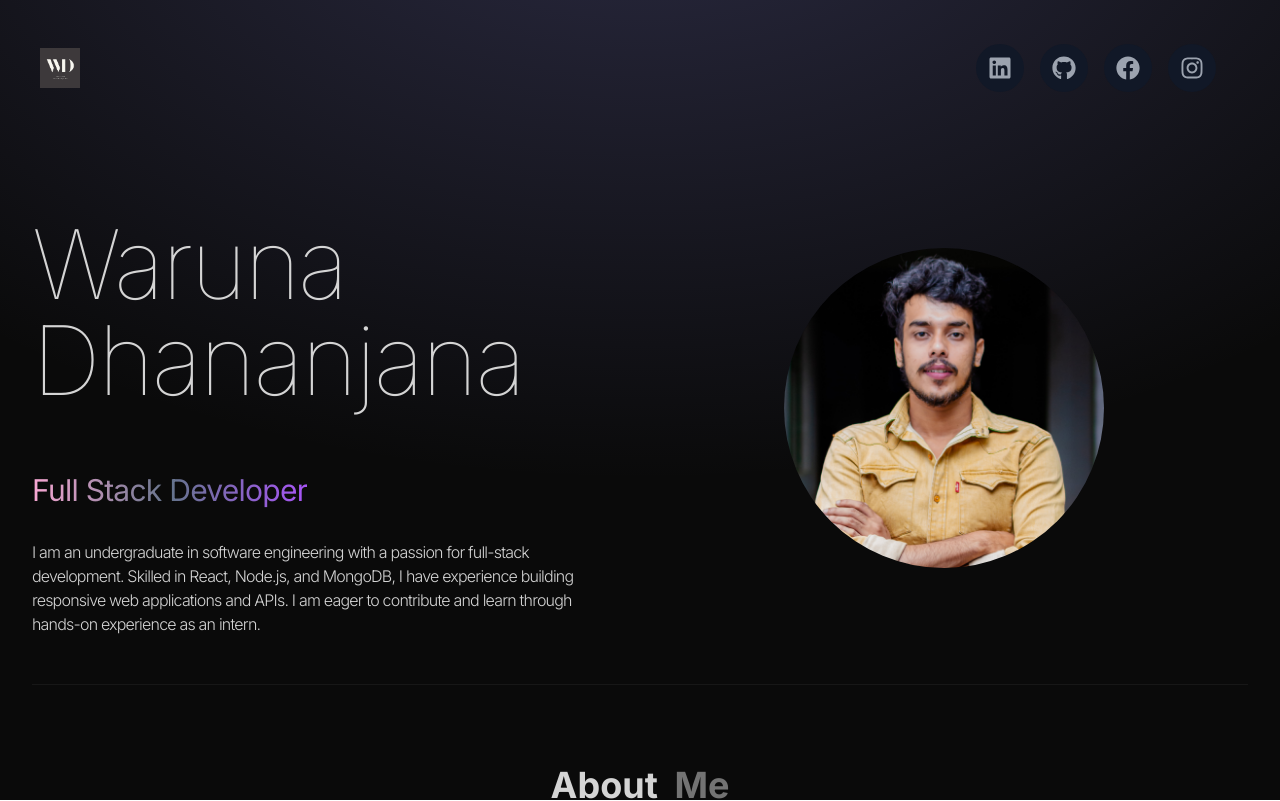
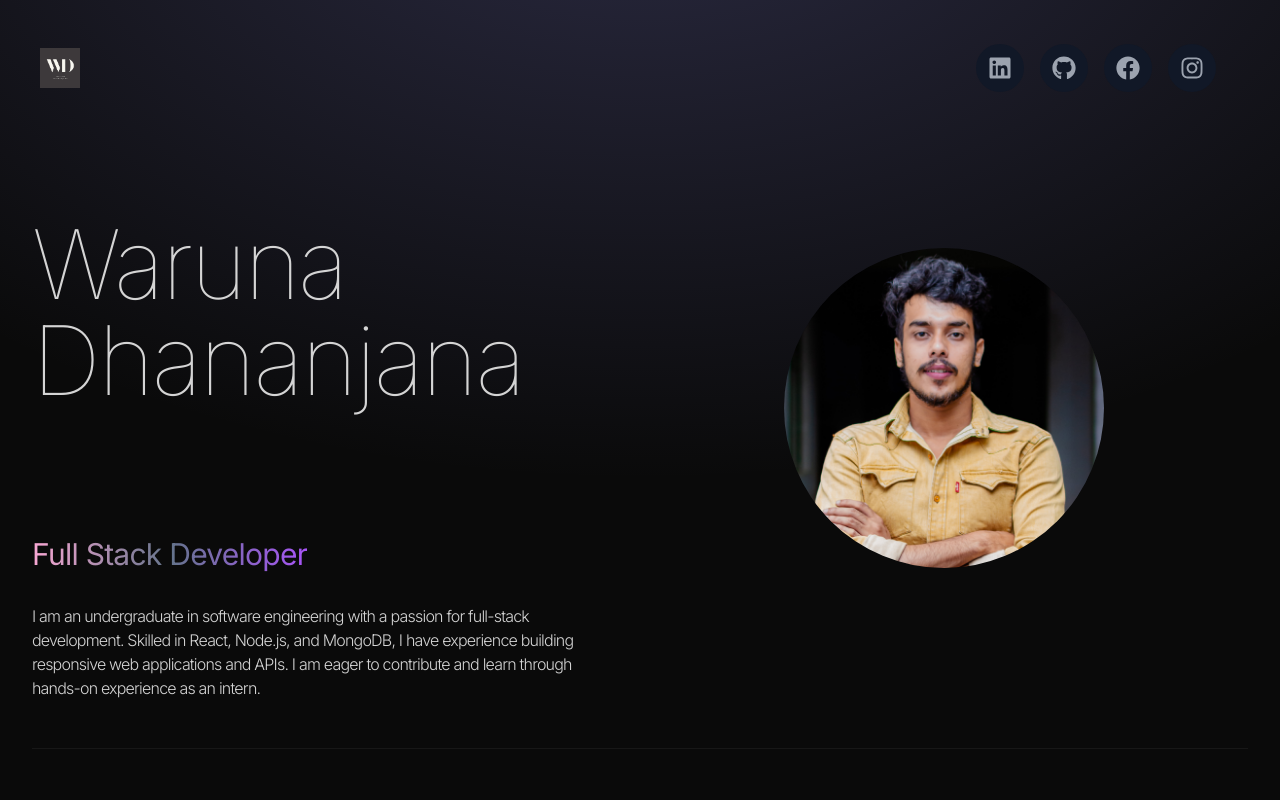
Before and after one commit to warunadhananjana/port--Portfolio, a React (Vite) app: page / in a window 1280 px wide. Shown: the top 801 px of the page. Built offline with nearby package versions, Linux system fonts and the light colour scheme.

Commit message:
profle image change

```diff
--- a/src/Components/Hero.jsx
+++ b/src/Components/Hero.jsx
@@ -10,18 +10,18 @@ const container = (delay) => ({
     transition: { duration: 0.5, delay: delay },
   },
 });
+
 function Hero() {
   return (
     <div className="border-b border-neutral-900 pb-4 lg:mb-35">
-      <div className="flex flex-wrap ">
-        <div className="w-full lg:w-1/2">
-          <div className="flex flex-col items-center lg:items-start ">
+      <div className="flex flex-wrap lg:flex-nowrap">
+        <div className="w-full lg:w-1/2 order-2 lg:order-1">
+          <div className="flex flex-col items-center lg:items-start">
             <motion.h1
               variants={container(0)}
               initial="hidden"
               animate="visible"
-              className="pb-16 text-6xl font-thin tracking-tight lg:-16
-            lg:text-8xl "
+              className="pb-16 text-6xl font-thin tracking-tight lg:mb-16 lg:text-8xl"
             >
               Waruna Dhananjana
             </motion.h1>
@@ -48,8 +48,8 @@ function Hero() {
             </motion.p>
           </div>
         </div>
-        <div className="w-full lg:w-1/2 lg:p-8">
-          <div className="flex  justify-center ">
+        <div className="w-full lg:w-1/2 order-1 lg:order-2 lg:p-8">
+          <div className="flex justify-center">
             <motion.img
               initial={{ x: 100, opacity: 0 }}
               animate={{ x: 0, opacity: 1 }}
```
